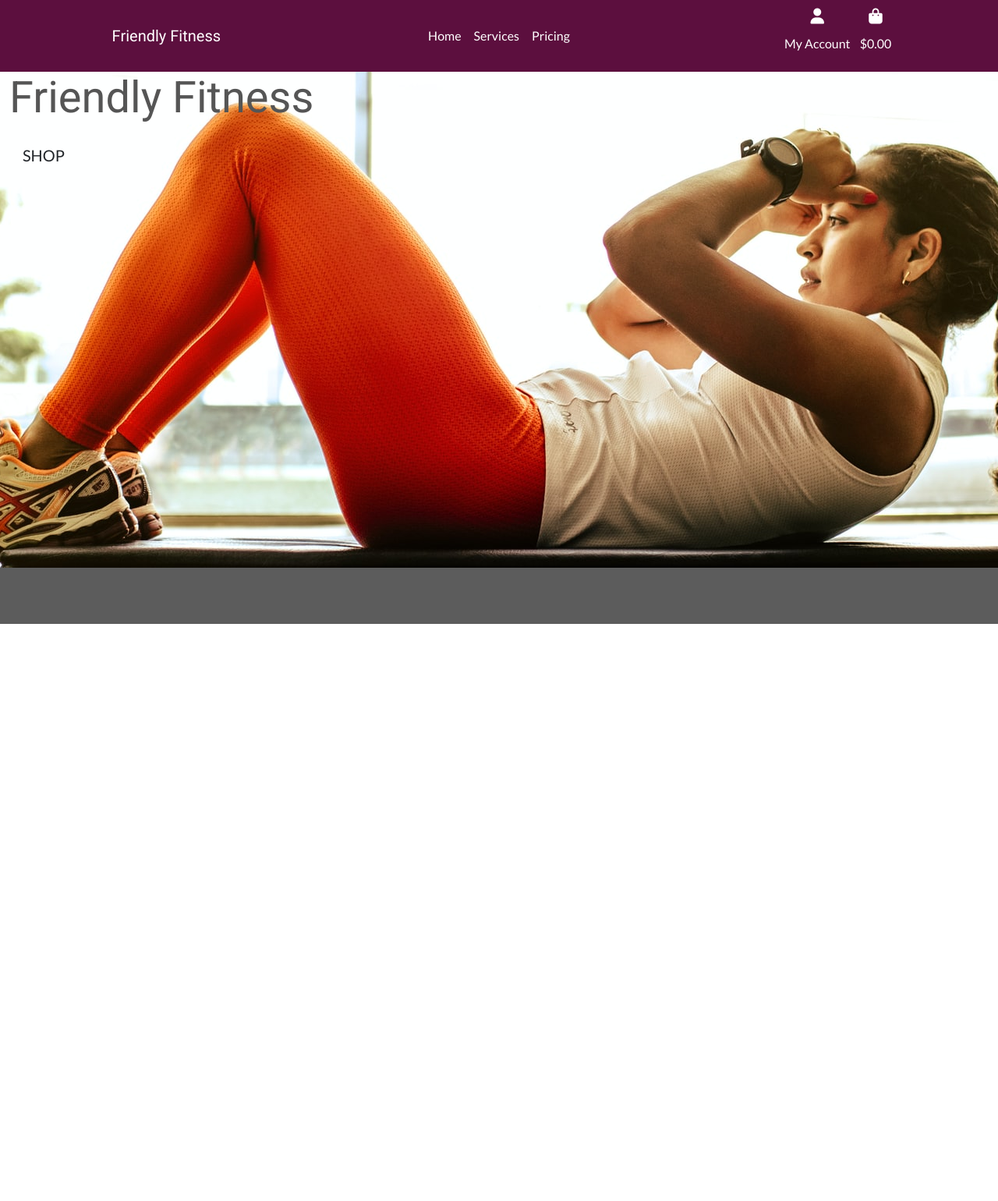
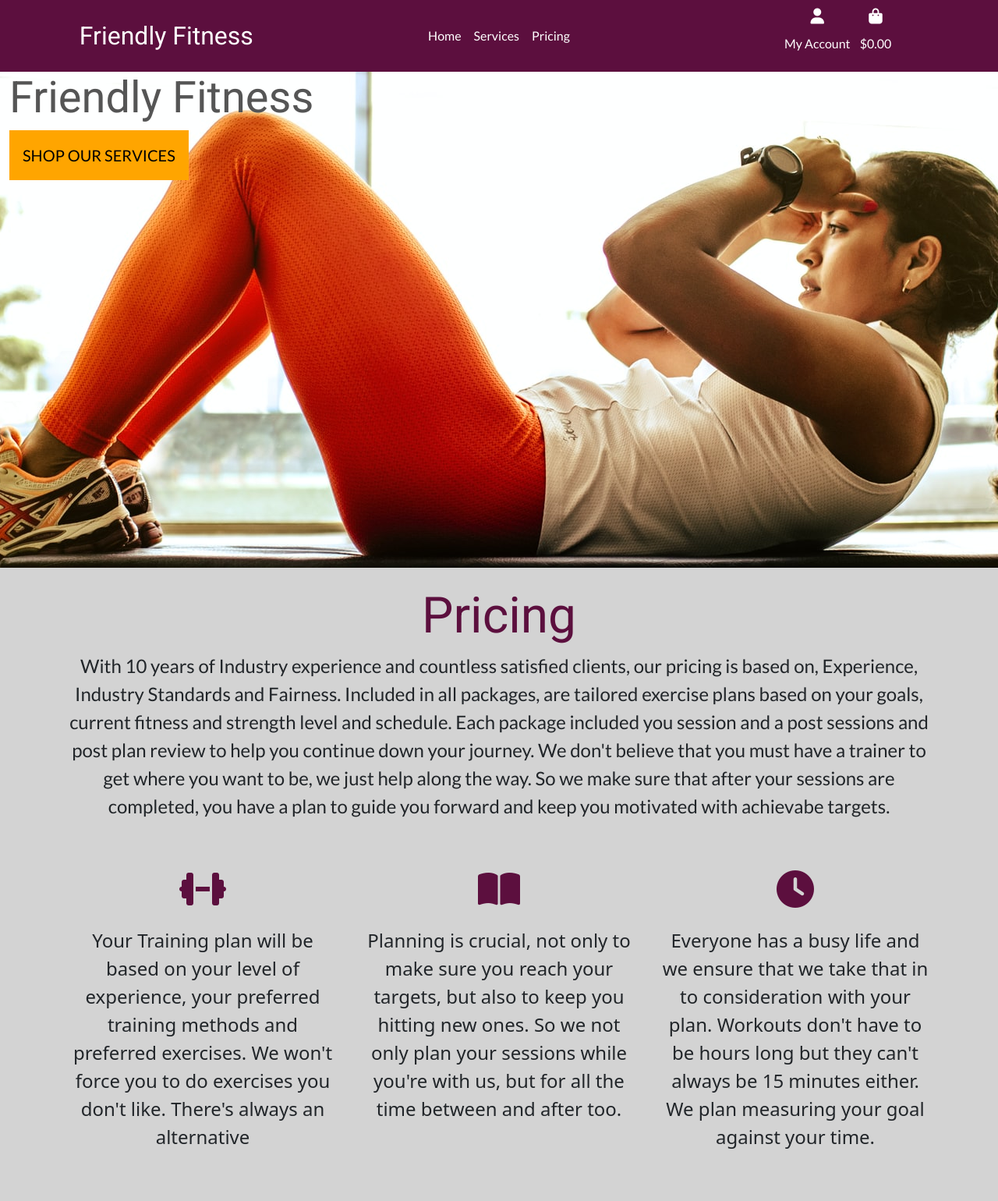
Before and after one commit to Code-Institute-Submissions/StephenKennyGains-FriendlyFitness_NovResub, a Django app: page / in a window 1280 px wide. Shown: the whole page at 78% size. Before the commit the page ends 800 px from the top, so only its background shows below. Run offline with Django 3.2, Linux system fonts and the light colour scheme; some libraries are stand-ins or nearby versions.

Commit message:
Add additional css and update home page

```diff
--- a/home/templates/home/index.html
+++ b/home/templates/home/index.html
@@ -10,11 +10,78 @@
                 <h1 class="display-4 logo-font">Friendly Fitness</h1>
                 <div>
                     <h4>
-                        <a href="{% url 'services' %}" class="btn btn-lg site-font rounded-0 text-uppercase py-3">Shop</a>
+                        <a href="{% url 'services' %}" class="btn btn-lg btn-shop site-font rounded-0 text-uppercase py-3">Shop our Services</a>
                     </h4>
                 </div>
             </div>
         </div>
     </div>
 
+    <div class="container" id="Pricing">
+        <div class="row">
+            <div class="col-12 text-center logo-font mt-4">
+                <h2 class="site-titles"> Pricing </h2>
+            </div>
+        </div>
+        <div class="row">
+            <div class="col-12 text-center site-font mb-5 text-sections">
+                <p>With 10 years of Industry experience and countless satisfied clients, our pricing is based on, Experience, Industry Standards and Fairness. Included in all packages, are tailored exercise plans based on your goals, current fitness and strength level and schedule. Each package included you session and a post sessions and post plan review to help you continue down your journey. We don't believe that you must have a trainer to get where you want to be, we just help along the way. So we make sure that after your sessions are completed, you have a plan to guide you forward and keep you motivated with achievabe targets.</p>
+            </div>
+        </div>
+
+        <div class="row mb-5">
+            <div class="col-12 col-md-4 d-flex justify-content-center">
+                <div class="row">
+                    <div class="col-12">
+                        <div class="row">
+                            <div class="col-12 text-center">
+                                <i class="fa-solid fa-dumbbell mb-4 price-icon"></i>
+                            </div>
+                        </div>
+                        <div class="row">
+                            <div class="col-12 text-center text-sections">
+                                <p>Your Training plan will be based on your level of experience, your preferred training methods and preferred exercises. We won't force you to do exercises you don't like. There's always an alternative</p>
+                            </div>
+                        </div>
+                    </div>
+                </div>
+            </div>
+
+            <div class="col-12 col-md-4 d-flex justify-content-center">
+                <div class="row">
+                    <div class="col-12">
+                        <div class="row">
+                            <div class="col-12 text-center">
+                                <i class="fa-solid fa-book-open mb-4 price-icon"></i>
+                            </div>
+                        </div>
+                        <div class="row">
+                            <div class="col-12 text-center text-sections">
+                                <p>Planning is crucial, not only to make sure you reach your targets, but also to keep you hitting new ones. So we not only plan your sessions while you're with us, but for all the time between and after too.</p>
+                            </div>
+                        </div>
+                    </div>
+                </div>
+            </div>
+
+            <div class="col-12 col-md-4 d-flex justify-content-center">
+                <div class="row">
+                    <div class="col-12">
+                        <div class="row">
+                            <div class="col-12 text-center">
+                                <i class="fa-solid fa-clock mb-4 price-icon"></i>
+                            </div>
+                        </div>
+                        <div class="row">
+                            <div class="col-12 text-center text-sections">
+                                <p>Everyone has a busy life and we ensure that we take that in to consideration with your plan. Workouts don't have to be hours long but they can't always be 15 minutes either. We plan measuring your goal against your time.</p>
+                            </div>
+                        </div>
+                    </div>
+                </div>
+            </div>
+
+        </div>
+    </div>
+
 {% endblock %}
--- a/static/css/base.css
+++ b/static/css/base.css
@@ -1,5 +1,5 @@
 body {
-    background-color: #5C5C5C;
+    background-color: #D3D3D3;
 }
 
 .home-page-image {
@@ -7,6 +7,11 @@ body {
     background-size: auto;
     height: calc(100vh - 164px);
     color: #555;
+}
+
+.btn-shop {
+    background-color: orange;
+    color: black;
 }
 
 /* --------- Header Nav ------------*/
@@ -17,6 +22,7 @@ body {
 
 .navbar-brand {
     font-family: 'Roboto';
+    font-size: 2rem;
     color: white;
 }
 
@@ -48,6 +54,20 @@ body {
 
 .site-font {
     font-family: 'Lato';
+}
+
+.price-icon {
+    font-size: 3rem;
+    color: #5C0F3E;
+}
+
+.site-titles {
+    font-size: 4rem;
+    color: #5C0F3E;
+}
+
+.text-sections {
+    font-size: 1.5rem;
 }
 
 /* -------- Bootstrap Toasts */
@@ -152,7 +172,7 @@ body {
 @media (min-width: 1200px) {
 
   }
-}
+
 
 /* ----------------- Allauth form formatting ----------------- */
 
--- a/templates/base.html
+++ b/templates/base.html
@@ -42,7 +42,7 @@
 
   <body>
     <header>
-        <nav class="container-fluid navbar navbar-expand-lg">
+        <nav class="container-fluid navbar navbar-expand-lg sticky-top">
             <div class="container-fluid">
 
             <div class="col-md-4 col-sm d-flex justify-content-center">
@@ -62,7 +62,7 @@
                     <a class="nav-link" href="{% url 'services' %}">Services</a>
                   </li>
                   <li class="nav-item">
-                    <a class="nav-link" href="#">Pricing</a>
+                    <a class="nav-link" href="#Pricing">Pricing</a>
                   </li>
                 </ul>
             </div>
```
